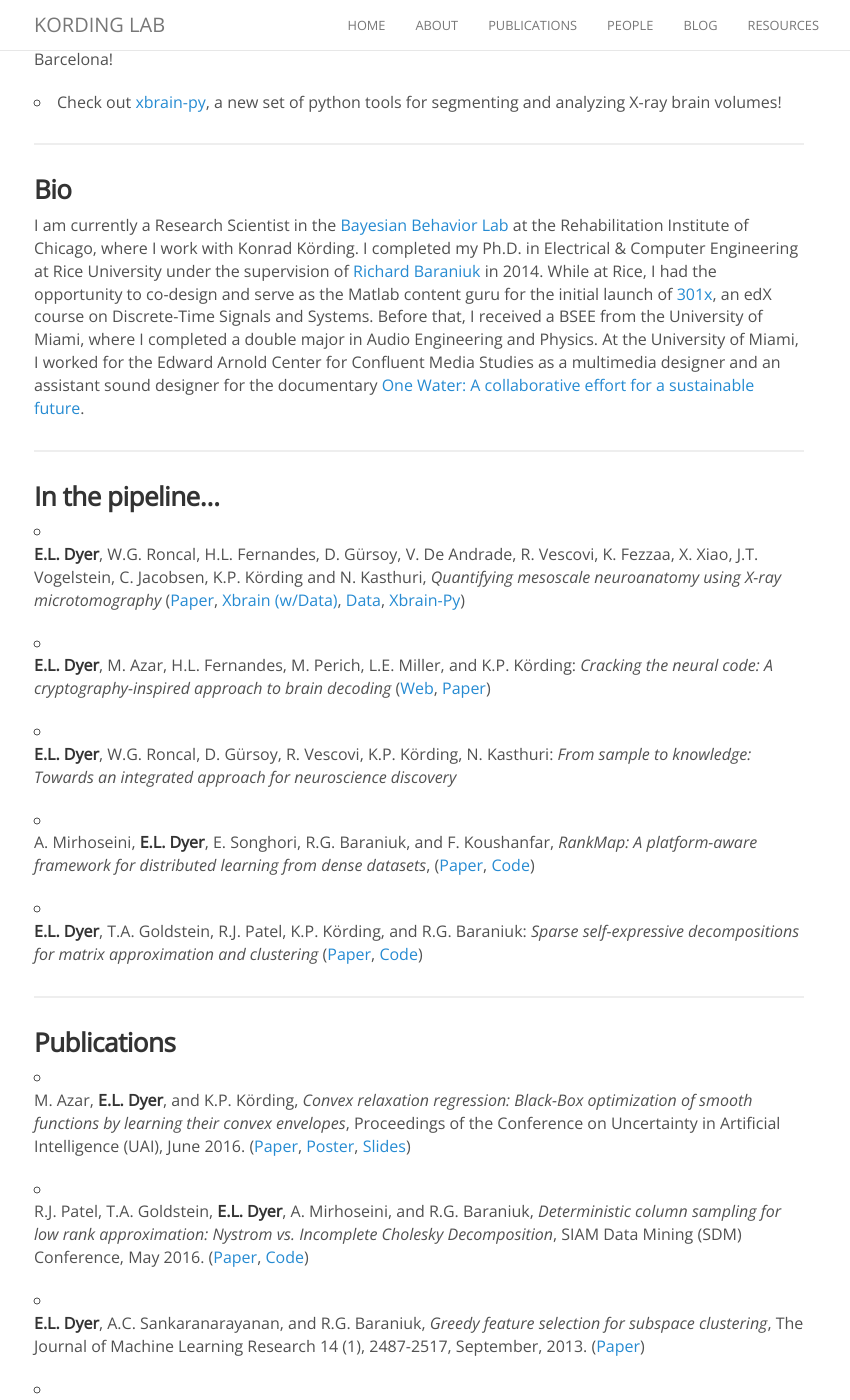
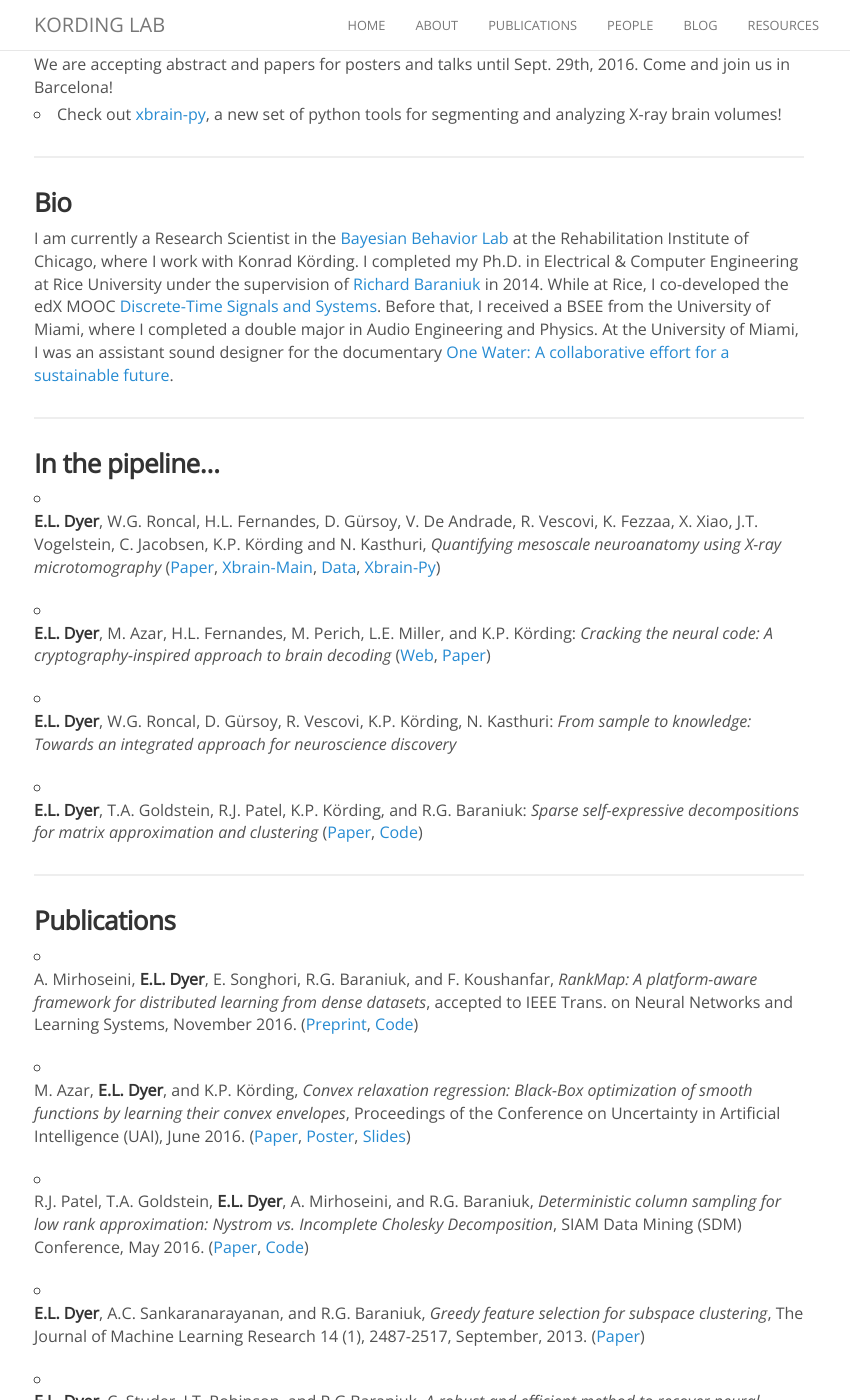
Before and after one commit to KordingLab/KordingLab.github.io, a Jekyll site: the page built from _people/eva_dyer.md, in a window 1280 px wide and 1400 px high, scrolled down 648 px. Shown: the whole window, without its empty margins (221-1071 px from the left). Built offline with Jekyll 4.4.1, drawn with Linux system fonts in a browser that asks for light colours; nearby versions of some CDN libraries; comment, search, counter and statistics services are not loaded; some of the changed text lies outside the part shown.

Commit message:
Update eva_dyer.md

```diff
--- a/_people/eva_dyer.md
+++ b/_people/eva_dyer.md
@@ -11,34 +11,35 @@
 <i class="fa fa-building"></i> 345 East Superior Street, Chicago IL, 60611<br>
 <i class="fa fa-envelope-o"></i> `edyer@ric.org`<br>
 <i class="fa fa-external-link"></i>
- [Google Scholar](https://scholar.google.com/citations?user=Sb_jcHcAAAAJ&hl=en&oi=ao), [CV](https://www.dropbox.com/s/5ynd3f9uixkdb1e/Dyer_CV.pdf?dl=0), [Personal page](http://evadyer.github.com)
+[[Scholar]](https://scholar.google.com/citations?user=Sb_jcHcAAAAJ&hl=en&oi=ao)
+[[CV]](https://www.dropbox.com/s/5ynd3f9uixkdb1e/Dyer_CV.pdf?dl=0)
+[[Personal page]](http://evadyer.github.com)
 
 ### News
+- My [paper](https://arxiv.org/pdf/1503.08169.pdf) on distributed learning was just accepted to IEEE Trans. on Neural Networks and Learning Systems!
 - Check out my [new paper](http://biorxiv.org/content/early/2016/10/14/080861) on brain decoding!
 - I am co-organizing a workshop at NIPS called [Brains & Bits: Neuroscience Meets Machine Learning](http://www.stat.ucla.edu/~akfletcher/brainsbits.html). We are accepting abstract and papers for posters and talks until Sept. 29th, 2016. Come and join us in Barcelona!
-
 - Check out [xbrain-py](http://github.com/evadyer/xbrain-py), a new set of python tools for segmenting and analyzing X-ray brain volumes!
 <hr>
 
 ### Bio
 
-I am currently a Research Scientist in the [Bayesian Behavior Lab](http://kordinglab.com) at the Rehabilitation Institute of Chicago, where I work with Konrad Körding. I completed my Ph.D. in Electrical & Computer Engineering at Rice University under the supervision of [Richard Baraniuk](http://web.ece.rice.edu/richb/) in 2014. While at Rice, I had the opportunity to co-design and serve as the Matlab content guru for the initial launch of [301x](https://www.edx.org/course/discrete-time-signals-systems-part-1-ricex-elec301-1x), an edX course on Discrete-Time Signals and Systems. Before that, I received a BSEE from the University of Miami, where I completed a double major in Audio Engineering and Physics. At the University of Miami, I worked for the Edward Arnold Center for Confluent Media Studies as a multimedia designer and an assistant sound designer for the documentary [One Water: A collaborative effort for a sustainable future](http://www.onewater.org/movie).
+I am currently a Research Scientist in the [Bayesian Behavior Lab](http://kordinglab.com) at the Rehabilitation Institute of Chicago, where I work with Konrad Körding. I completed my Ph.D. in Electrical & Computer Engineering at Rice University under the supervision of [Richard Baraniuk](http://web.ece.rice.edu/richb/) in 2014. While at Rice, I co-developed the edX MOOC [Discrete-Time Signals and Systems](https://www.edx.org/course/discrete-time-signals-systems-part-1-ricex-elec301-1x). Before that, I received a BSEE from the University of Miami, where I completed a double major in Audio Engineering and Physics. At the University of Miami, I was an assistant sound designer for the documentary [One Water: A collaborative effort for a sustainable future](http://www.onewater.org/movie).
 
 <hr>
 
 ### In the pipeline...
-- **E.L. Dyer**, W.G. Roncal, H.L. Fernandes, D. Gürsoy, V. De Andrade, R. Vescovi, K. Fezzaa, X. Xiao, J.T. Vogelstein, C. Jacobsen, K.P. Körding and N. Kasthuri, _Quantifying mesoscale neuroanatomy using X-ray microtomography_  ([Paper](https://arxiv.org/abs/1604.03629), [Xbrain (w/Data)](http://github.com/neurodata/xbrain/tree/master/code), [Data](http://github.com/neurodata/xbrain/tree/master/data), [Xbrain-Py](http://github.com/evadyer/xbrain-py))
+- **E.L. Dyer**, W.G. Roncal, H.L. Fernandes, D. Gürsoy, V. De Andrade, R. Vescovi, K. Fezzaa, X. Xiao, J.T. Vogelstein, C. Jacobsen, K.P. Körding and N. Kasthuri, _Quantifying mesoscale neuroanatomy using X-ray microtomography_  ([Paper](https://arxiv.org/abs/1604.03629), [Xbrain-Main](http://github.com/neurodata/xbrain/tree/master/code), [Data](http://github.com/neurodata/xbrain/tree/master/data), [Xbrain-Py](http://github.com/evadyer/xbrain-py))
 
 - **E.L. Dyer**, M. Azar, H.L. Fernandes, M. Perich, L.E. Miller, and K.P. Körding: _Cracking the neural code: A cryptography-inspired approach to brain decoding_ ([Web](http://kordinglab.com/DAD/), [Paper](http://www.dropbox.com/s/qqdabo7drryq42m/Dyer_DAD2016.pdf?dl=0))<br>
 
 - **E.L. Dyer**, W.G. Roncal, D. Gürsoy, R. Vescovi, K.P. Körding, N. Kasthuri: _From sample to knowledge: Towards an integrated approach for neuroscience discovery_ <br>
 
-- A. Mirhoseini, **E.L. Dyer**, E. Songhori, R.G. Baraniuk, and F. Koushanfar, _RankMap: A platform-aware framework for distributed learning from dense datasets_, ([Paper](http://arxiv.org/abs/1503.08169), [Code](https://github.com/azalia/RankMap))
-
 - **E.L. Dyer**, T.A. Goldstein, R.J. Patel, K.P. Körding, and R.G. Baraniuk: _Sparse self-expressive decompositions for matrix approximation and clustering_ ([Paper](http://arxiv.org/abs/1505.00824), [Code]())
 <hr>
 
 ### Publications
+- A. Mirhoseini, **E.L. Dyer**, E. Songhori, R.G. Baraniuk, and F. Koushanfar, _RankMap: A platform-aware framework for distributed learning from dense datasets_, accepted to IEEE Trans. on Neural Networks and Learning Systems, November 2016. ([Preprint](http://arxiv.org/abs/1503.08169), [Code](https://github.com/azalia/RankMap))
 
 - M. Azar, **E.L. Dyer**, and K.P. Körding, _Convex relaxation regression: Black-Box optimization of smooth functions by learning their convex envelopes_, Proceedings of the Conference on Uncertainty in Artificial Intelligence (UAI), June 2016. ([Paper](http://arxiv.org/abs/1602.02191), [Poster](https://dl.dropboxusercontent.com/u/1260288/Posters/Dyer_UAI2016.png), [Slides](https://dl.dropboxusercontent.com/u/1260288/Talks/Dyer_UAI2016.pdf))<br>
 
@@ -90,7 +91,7 @@
 <hr>
 
 ### Code ###
-- XBRAIN: X-ray Brain Reconstruction, Analytics, and INference ([Code](http://github.com/neurodata/xbrain/tree/master/code))
+- XBRAIN: X-ray Brain Reconstruction, Analytics, and INference ([Main Repo](http://github.com/neurodata/xbrain/), [Python code](http://github.com/evadyer/xbrain-py))
 - RankMap API for Distributed Learning ([Code](https://github.com/azalia/RankMap), [Paper](http://arxiv.org/abs/1503.08169))
 - Self-Expressive Decomposition (SEED) ([Code](https://github.com/KordingLab/SEED), [Paper](http://arxiv.org/abs/1505.00824))
 - Accelerated Sequential Incoherence Sampling (oASIS) ([Code](https://bitbucket.org/rjp2/oasis/), [Paper](http://arxiv.org/abs/1505.05208))
```
